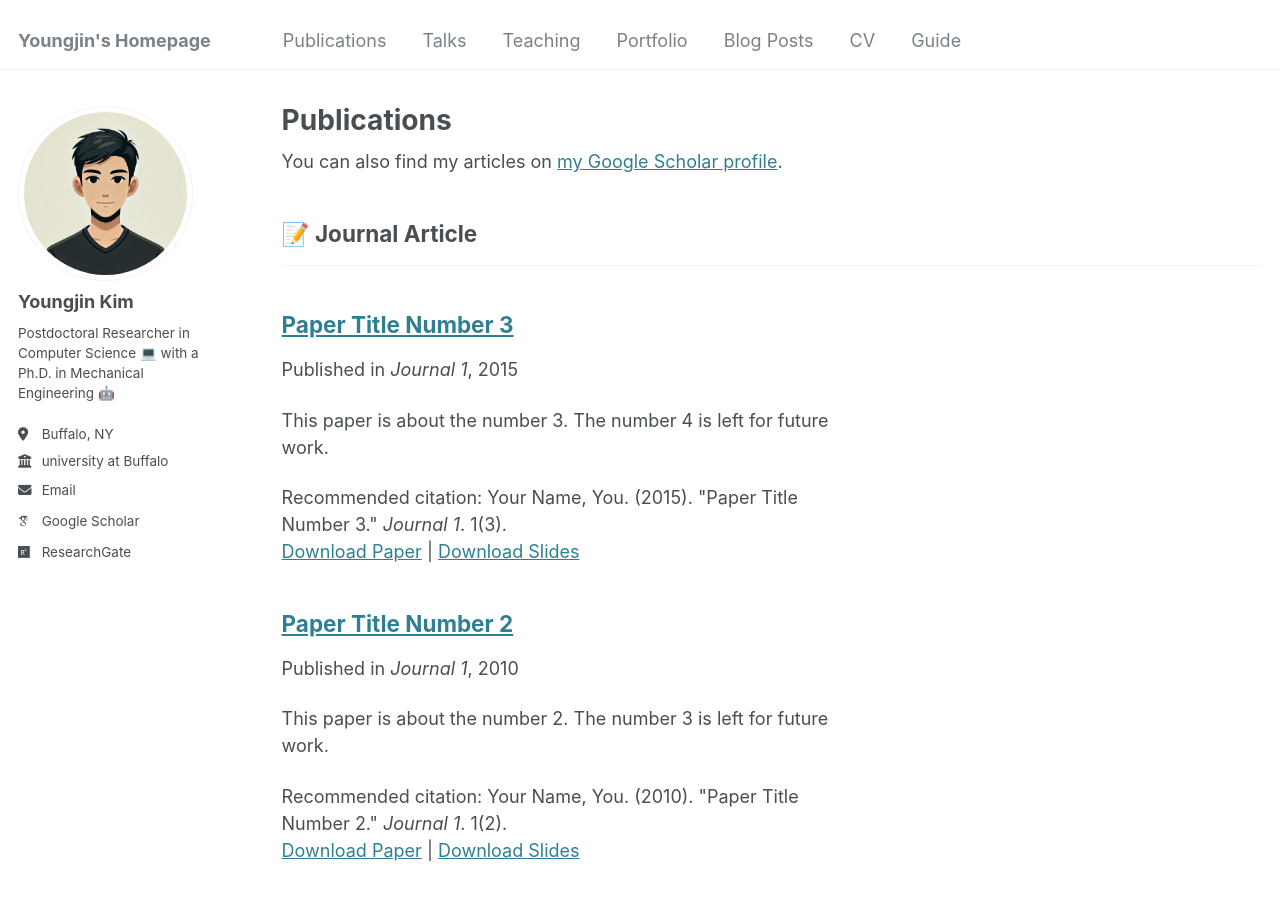
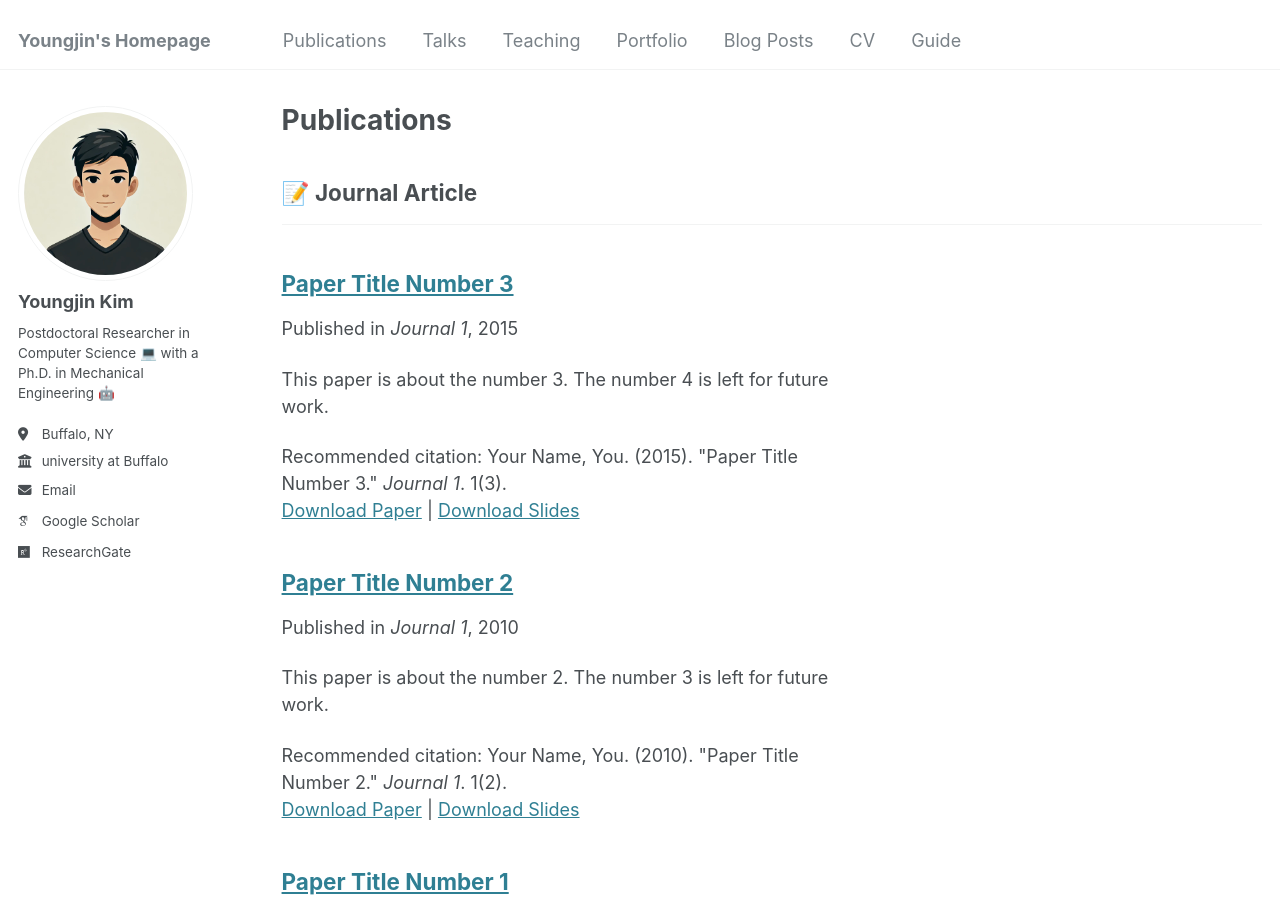
Before and after one commit to AutoBot4Kid/AutoBot4Kid.github.io, a Jekyll site: the page built from _pages/publications.html, in a window 1280 px wide and 900 px high. Built offline with Jekyll 4.4.1, drawn with Linux system fonts in a browser that asks for light colours; some web fonts are replaced.

Commit message:
pub list

```diff
--- a/_pages/publications.html
+++ b/_pages/publications.html
@@ -4,12 +4,12 @@ title: "Publications"
 permalink: /publications/
 author_profile: true
 ---
-
+<!--
 {% if site.author.googlescholar %}
   <div class="wordwrap">You can also find my articles on <a href="{{site.author.googlescholar}}">my Google Scholar profile</a>.</div>
 {% endif %}
 
-{% include base_path %}
+{% include base_path %} -->
 
 <!-- New style rendering if publication categories are defined -->
 {% if site.publication_category %}
```
